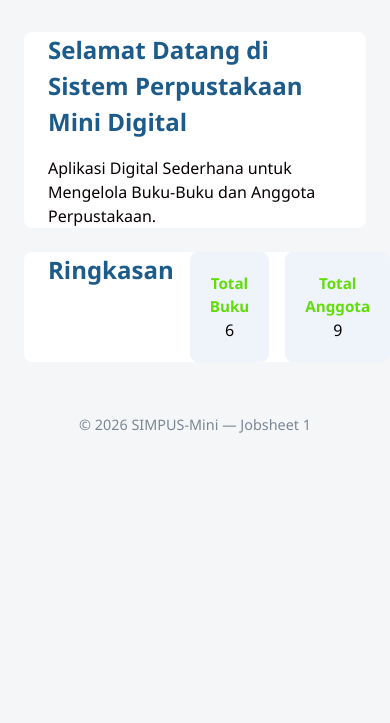
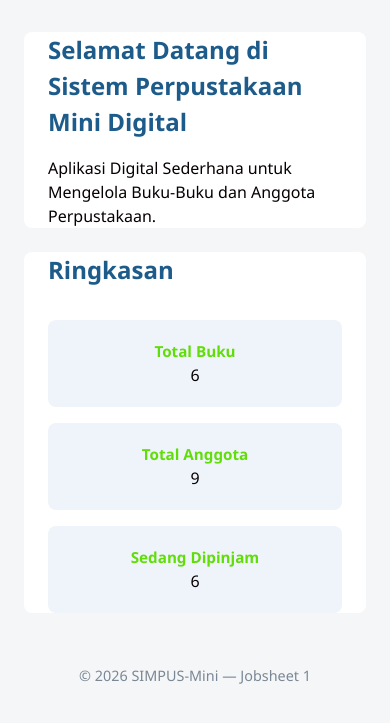
Before and after one commit to Naufal-farhan/D-P-Web, a PHP site: page / in a window 390 px wide; the page is wider, and only the part inside the window is pictured. Shown: the part 38-761 px from the top of that part. Run offline with PHP 8.4, Linux system fonts and the light colour scheme.

Commit message:
Step 4-5

```diff
--- a/Jobsheet/Jobsheet-03/assets/css/style.css
+++ b/Jobsheet/Jobsheet-03/assets/css/style.css
@@ -165,6 +165,10 @@ footer {
     font-size: 0.9rem;
 }
 @media (max-width: 768px) {
+     main section:nth-of-type(2) {
+        grid-template-columns: repeat(2, 1fr);
+    }
+}
 .nav-toggle {
     display :none;
 }
@@ -173,7 +177,6 @@ footer {
     font-size : 1.6rem;
     color:#fff;
     cursor: pointer;
-    }
 }
 @media (max-width: 480px){
     header {
@@ -199,4 +202,15 @@ header nav ul {
     flex-direction: column;
     gap: 0.75rem;
 }
+main section:nth-of-type(2) {
+        grid-template-columns: 1fr;
     }
+
+    form input,
+    form select {
+        max-width: 100%;
+    }
+}
+.table responsive {
+    overflow-x: auto;
+}
```
Lines whose indentation alone changed are shown as unchanged.
